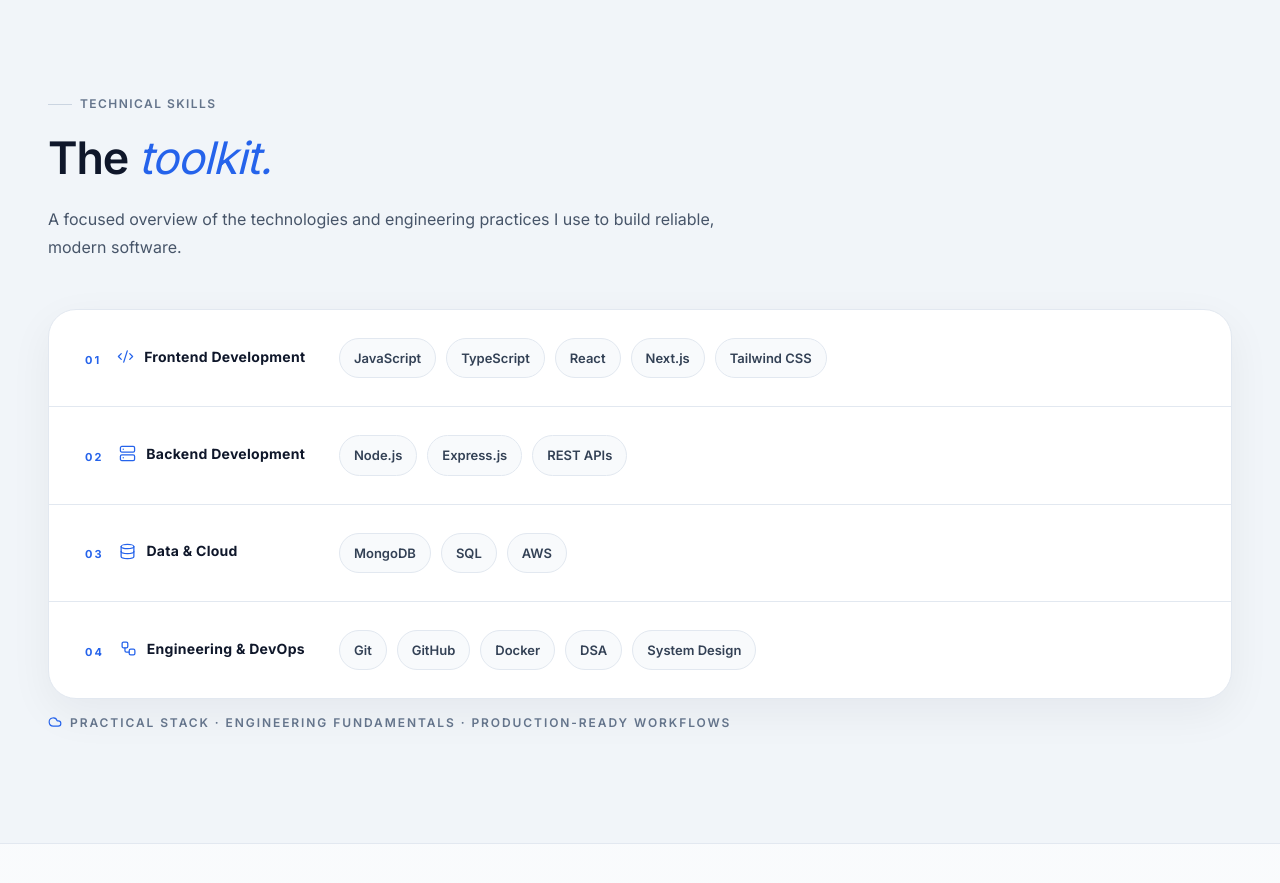
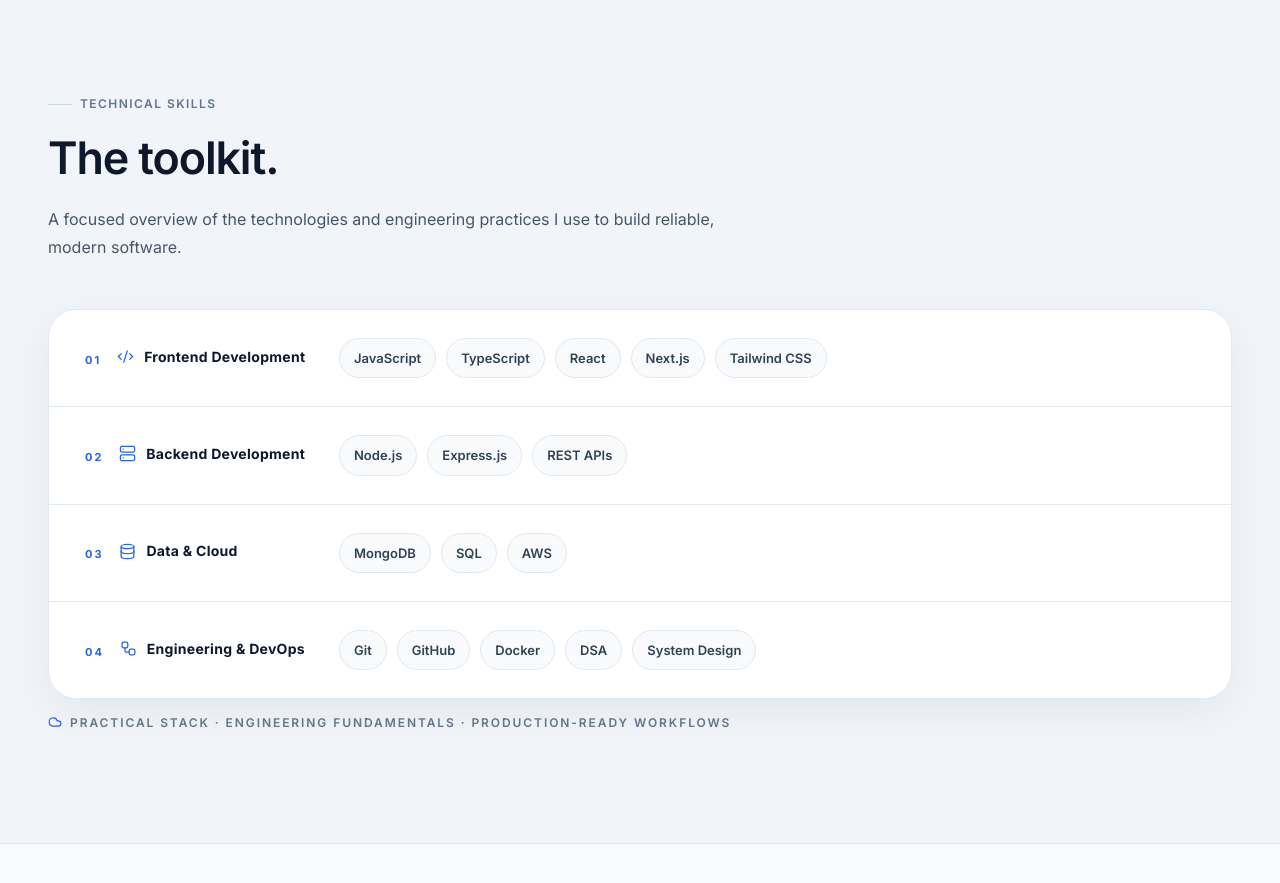
Before and after one commit to Mehedi1-SWE/portfolio, a Next.js app in the folder frontend/: page / in a window 1280 px wide. Shown: the part 6080-6963 px from the top of the page. Built offline with nearby package versions, Linux system fonts and the light colour scheme; no server answers.

Commit message:
Standardize portfolio typography and text styling

```diff
--- a/frontend/components/Skills.tsx
+++ b/frontend/components/Skills.tsx
@@ -15,7 +15,7 @@ export function Skills() {
         <SectionHeading
           number="06"
           eyebrow="Technical skills"
-          title={<>The <span className="font-normal italic text-[#2563EB]">toolkit.</span></>}
+          title={<>The <span className="font-semibold not-italic text-[#0F172A]">toolkit.</span></>}
           description="A focused overview of the technologies and engineering practices I use to build reliable, modern software."
         />
 
```
